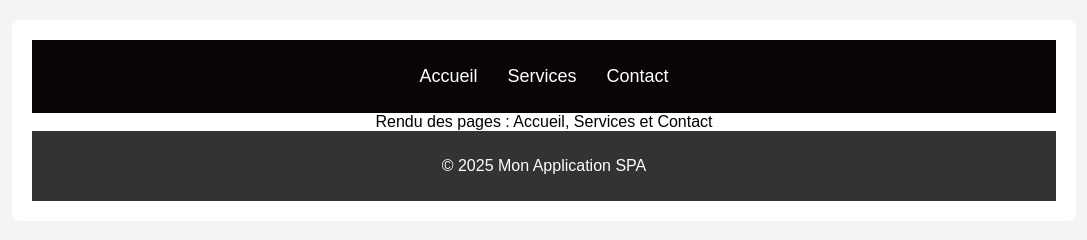
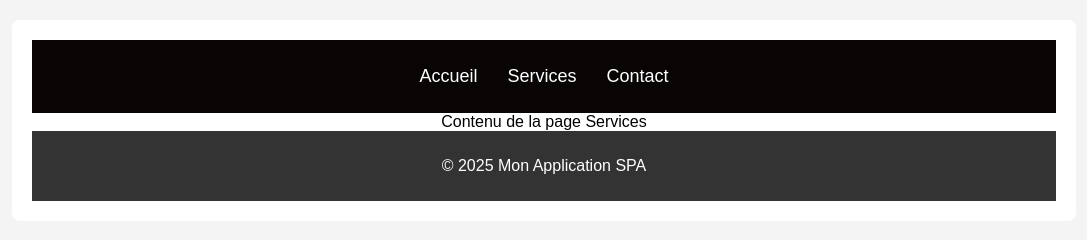
Before and after one commit to habibbenjaber/REACT-AT-01-Application-SPA, a plain HTML site: page index.html in a window 1280 px wide. Both pictures are taken after a click on the item "Services". Shown: the whole page, without its empty margins (96-1183 px from the left). Drawn offline with Linux system fonts and the light colour scheme.

Commit message:
Etape 4 : Intégration de la gestion de la barre de navigation

```diff
--- a/app.js
+++ b/app.js
@@ -14,7 +14,9 @@ function App() {
     pageContenu.innerHTML = "Rendu des pages : Accueil, Services et Contact"
 
     //Ajouter l'Entete de la page dans root
-    root.appendChild(Entete());
+    root.appendChild(Entete(pageContenu));
+
+    Page('accueil', pageContenu)
 
     //Ajouter pageContenu dans root
     root.appendChild(pageContenu);
@@ -31,13 +33,13 @@ function App() {
  * Lorsque l'utilisateur sélectionne une page dans la barre de navigation, le contenu de
  * `PageConteneur` est mis à jour pour afficher la page correspondante.
  */
-function Entete() {
+function Entete(pageContenu) {
     //----- 1.. Créer l'élément HTML <div> #entete
     let divEntete = document.createElement('div');
     divEntete.id = "entete";
 
     //----- 2.. Creer La barre de navigation
-    divEntete.appendChild(BarreNavigation());
+    divEntete.appendChild(BarreNavigation(pageContenu));
 
     //----- 4.. Rendu de la fonction Entete
     return divEntete;
@@ -51,7 +53,7 @@ function Entete() {
  * Chaque action de navigation déclenche le changement du contenu affiché
  * dans le conteneur principal de la page.
  */
-function BarreNavigation() {
+function BarreNavigation(pageConteneur) {
     //----- 1.. List des liens de navigation
     const links = [
         { name: 'Accueil', page: 'accueil' },
@@ -69,6 +71,11 @@ function BarreNavigation() {
         const li = document.createElement('li');
         const a = document.createElement('a');
         a.textContent = link.name;
+        // Gestionnaire d’événements pour les clics sur la barre de navigation
+        a.onclick = function () {
+            // Appelle des fonctions qui génèrent le contenu des pages Accueil, Services et Contact.
+            Page(link.page, pageConteneur);
+        };
         li.appendChild(a);
         ul.appendChild(li);
     });
@@ -100,3 +107,85 @@ function PiedPage() {
     // ----- 3.. Rendu de la fonction PiedPage
     return divPiedPage;
 }
+
+/**
+ * Gère la navigation entre les pages de l’application.
+ *
+ * Cette fonction permet d’afficher dynamiquement le contenu de la page
+ * **accueil**, **services** ou **contact** en fonction de la page demandée.
+ * Le contenu correspondant est injecté dans le conteneur principal de l’application.
+ *
+ * @param {string} page - Le nom de la page à afficher. Valeurs possibles : "accueil", "services", "contact".
+ * @param {HTMLElement} pageConteneur - L’élément HTML qui accueille le contenu des pages affichées.
+ */
+function Page(page, pageConteneur) {
+    let divPageContenu;
+
+    //---- 1.. creer le code de la page demandée
+    if (page === 'accueil')
+        divPageContenu = Accueil();
+    else if (page === 'services')
+        divPageContenu = Services();
+    else if (page === 'contact')
+        divPageContenu = Contact();
+
+    divPageContenu.id = "pageContenu";
+
+    //---- 2.. Vider le containeur
+    pageConteneur.innerHTML = "";
+
+    //---- 3.. Injecter la nouvelle page
+    pageConteneur.appendChild(divPageContenu);
+}
+
+/**
+ * Génère le contenu de la page Accueil.
+ *
+ * Cette fonction crée et affiche les éléments correspondant à la page d’accueil
+ * de l’application (titre, texte de présentation, etc.) dans le conteneur fourni.
+ */
+function Accueil() {
+    //----- 1.. Créer l'élément #divPage
+    const divPage = document.createElement('div');
+
+    //----- 2.. Créer le contenu de la page
+    divPage.innerHTML = "Contenu de la page d'accueil";
+
+    //----- 3.. Rendu de la fonction
+    return divPage;
+}
+
+/**
+ * Génère le contenu de la page Services.
+ *
+ * Cette fonction crée et affiche les éléments correspondant à la page Services
+ * de l’application (liste des services, descriptions, etc.) dans le conteneur fourni.
+ */
+function Services() {
+    //----- 1.. Créer l'élément #divPage
+    const divPage = document.createElement('div');
+
+    //----- 2.. Créer le contenu de la page
+    divPage.innerHTML = "Contenu de la page Services";
+
+    //----- 3.. Rendu de la fonction
+    return divPage;
+}
+
+
+/**
+ * Génère le contenu de la page Contact.
+ *
+ * Cette fonction crée et affiche les éléments correspondant à la page Contact
+ * de l’application (formulaire, informations de contact, etc.) dans le conteneur fourni.
+ */
+function Contact() {
+    //----- 1.. Créer l'élément #divPage
+    const divPage = document.createElement('div');
+
+    //----- 2.. Créer le contenu de la page
+    divPage.innerHTML = "Contenu de la page Contact";
+
+    //----- 3.. Rendu de la fonction
+    return divPage;
+}
--- a/index.html
+++ b/index.html
@@ -4,7 +4,7 @@
 <head>
     <meta charset="UTF-8">
     <meta name="viewport" content="width=device-width, initial-scale=1.0">
-    <title>Application SPA Étape 3</title>
+    <title>Application SPA Étape 4</title>
     <link rel="stylesheet" href="style.css">
 </head>
 
```
Also changed, not shown: 1 other file.
